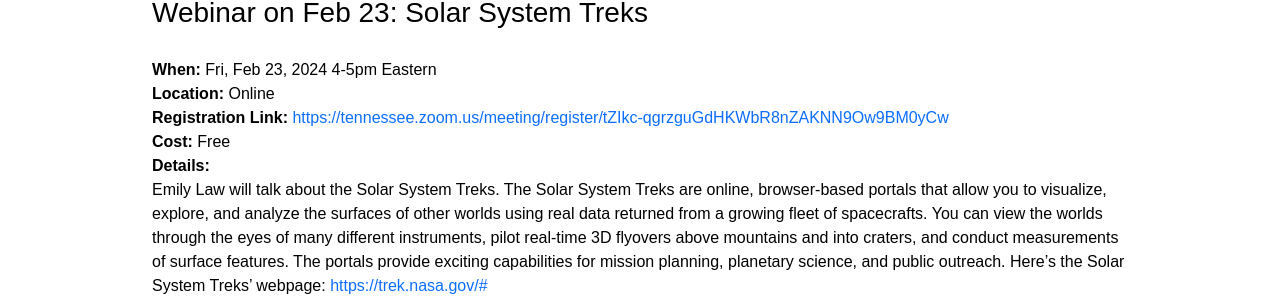
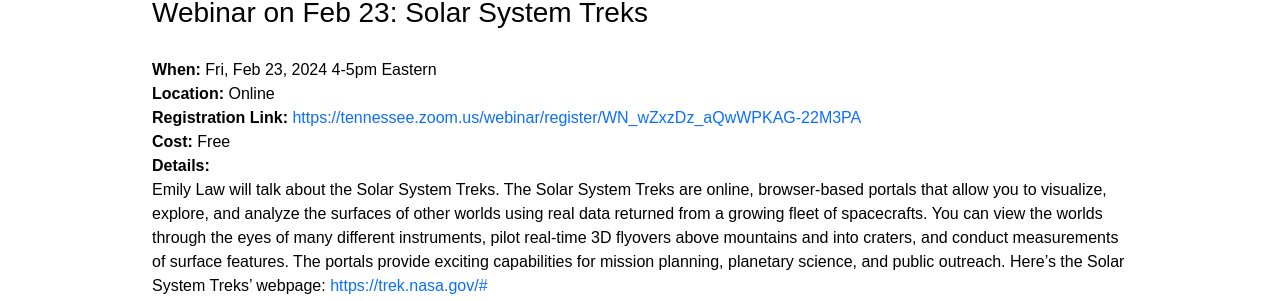
Before and after one commit to planet-ai-2023/planet-ai-2023.github.io, a Jekyll site: the page built from _posts/2024-1-1-webinar-feb-23-solar-system-treks.md, in a window 1280 px wide. Shown: the part 146-447 px from the top of the page. Built offline with Jekyll 4.4.1, drawn with Linux system fonts in a browser that asks for light colours; part of the change alters nothing that is shown.

Commit message:
Add files via upload

```diff
--- a/_posts/2024-1-1-webinar-feb-23-solar-system-treks.md
+++ b/_posts/2024-1-1-webinar-feb-23-solar-system-treks.md
@@ -9,7 +9,7 @@ tags: [ events ]
 
 **When:** Fri, Feb 23, 2024 4-5pm Eastern
 **Location:** Online
-**Registration Link:** [https://tennessee.zoom.us/meeting/register/tZIkc-qgrzguGdHKWbR8nZAKNN9Ow9BM0yCw](https://tennessee.zoom.us/meeting/register/tZIkc-qgrzguGdHKWbR8nZAKNN9Ow9BM0yCw){:target="_blank"}
+**Registration Link:** [https://tennessee.zoom.us/webinar/register/WN_wZxzDz_aQwWPKAG-22M3PA](https://tennessee.zoom.us/webinar/register/WN_wZxzDz_aQwWPKAG-22M3PA){:target="_blank"}
 **Cost:** Free
 **Details:**
 Emily Law will talk about the Solar System Treks. The Solar System Treks are online, browser-based portals that allow you to visualize, explore, and analyze the surfaces of other worlds using real data returned from a growing fleet of spacecrafts. You can view the worlds through the eyes of many different instruments, pilot real-time 3D flyovers above mountains and into craters, and conduct measurements of surface features. The portals provide exciting capabilities for mission planning, planetary science, and public outreach. Here's the Solar System Treks' webpage: [https://trek.nasa.gov/#](https://trek.nasa.gov/#){:target="_blank"}
```
